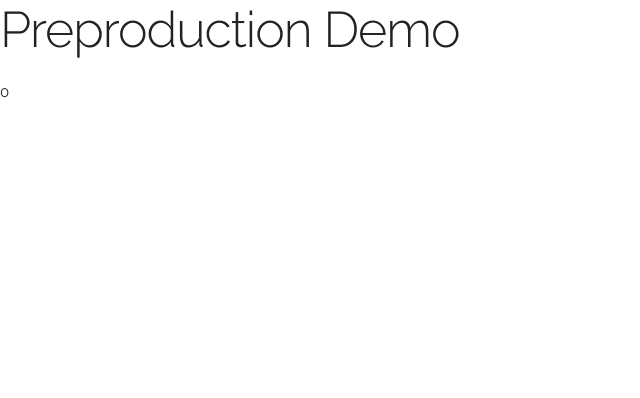
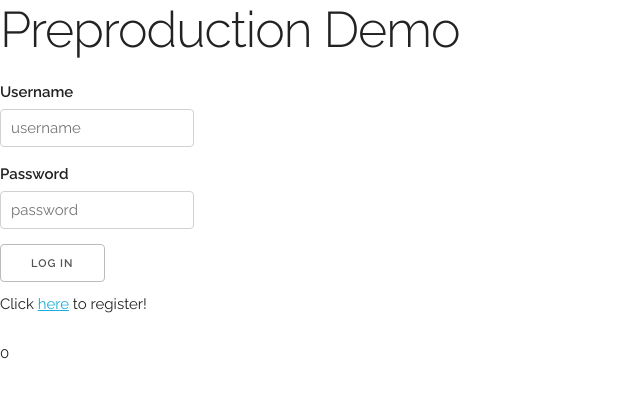
Before and after one commit to sbabski/accidental-headshot, a Flask app: page / in a window 1280 px wide. Shown: the top 398 px of the page, without its empty margins (0-640 px from the left). Run offline with Flask 2, Linux system fonts and the light colour scheme; data that the repository does not hold is empty.

Commit message:
filepath changes

```diff
--- a/templates/index.html
+++ b/templates/index.html
@@ -4,13 +4,27 @@
 		<title>Preproduction Demo</title>
         <meta name="viewport" content="width=device-width, initial-scale=1">
         <link href="//fonts.googleapis.com/css?family=Raleway:400,300,600" rel="stylesheet" type="text/css">
-        <link rel="stylesheet" href="css/normalize.css">
-        <link rel="stylesheet" href="css/skeleton.css">
+        <link rel="stylesheet" href="/static/css/normalize.css">
+        <link rel="stylesheet" href="/static/css/skeleton.css">
 	</head>
 	<body>
     <h1> Preproduction Demo</h1>
 
     {% block container %}
+    <form method="post" action="{{ url_for('login') }}">
+        <div>
+            <label>Username</label>
+            <input type="text" name="username" placeholder="username">
+        </div>
+        <div>
+            <label>Password</label>
+            <input type="password" name="password" placeholder="password">
+        </div>
+        <button type="submit">Log In</button>
+        <div>
+            Click <a href="{{ url_for('register') }}">here</a> to register!
+        </div>
+    </form>
 	<div>{{ users|length }}</div>
         {% for user in users %}
         <div>
```
